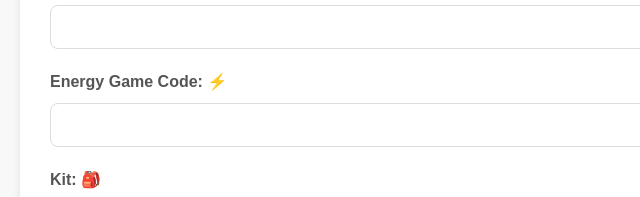
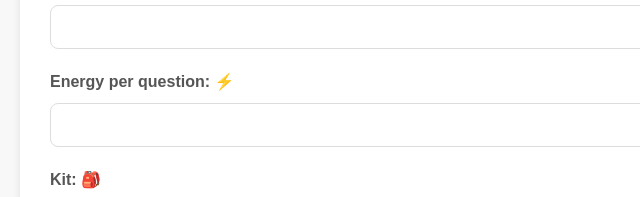
Before and after one commit to bigchunges123/gimkit-site, a plain HTML site: page index.html in a window 1280 px wide. Shown: the part 161-358 px from the top of the page, 0-640 px from the left. Drawn offline with Linux system fonts and the light colour scheme; no server answers.

Commit message:
index.html

```diff
--- a/index.html
+++ b/index.html
@@ -109,7 +109,7 @@
         <label for="gameCode">Game Code: 🔑</label>
         <input type="text" id="gameCode" name="gameCode" required>
 
-        <label for="energyGame">Energy Game Code: ⚡</label>
+        <label for="energyGame">Energy per question: ⚡</label>
         <input type="text" id="energyGame" name="energyGame" required>
 
         <label for="kit">Kit: 🎒</label>
```
